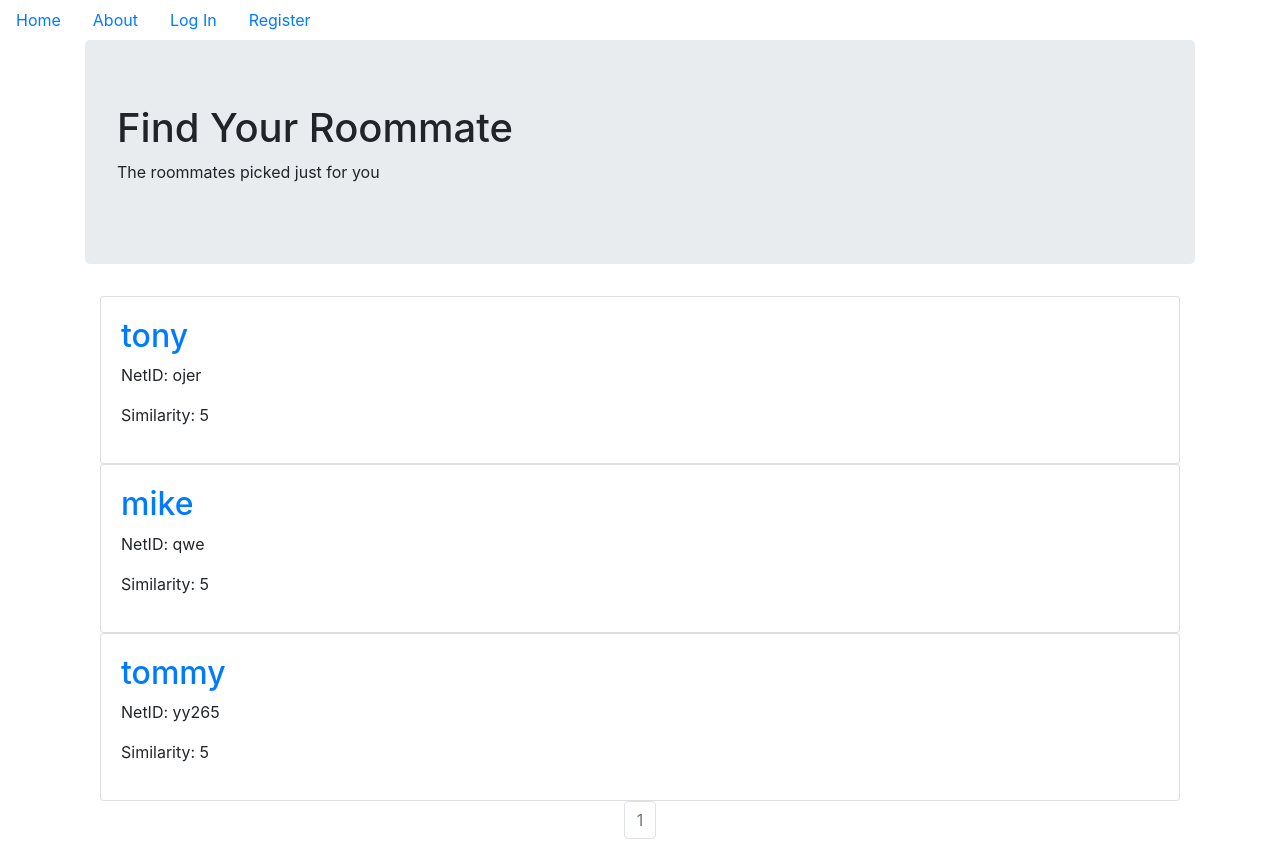
After one commit to yyntommy/CS316_Project, a Flask app: page /match in a window 1280 px wide. The commit adds this page. Run offline with Flask 2, Linux system fonts and the light colour scheme; data comes from the database, SQL or seed files in the repository; both versions use the stored data as it was after the commit; some libraries are stand-ins or nearby versions.

Commit message:
match page update

```diff
--- a/src/roommatefinder/match/views.py
+++ b/src/roommatefinder/match/views.py
@@ -1,18 +1,16 @@
 # core/views.py
-from roommatefinder.models import BlogPost
+from roommatefinder.models import User
 from flask import render_template,request,Blueprint
 
 match = Blueprint('match',__name__)
 
-@match.route('/')
+@match.route('/match')
 def index():
     page = request.args.get('page',1,type=int)
-    blog_posts = BlogPost.query.order_by(BlogPost.date.desc()).paginate(page=page,per_page=5)
-    return render_template('index.html',blog_posts=blog_posts)
+    users = User.query.order_by(User.id.desc()).paginate(page=page,per_page=5)
+    return render_template('match.html',users=users, similarity=5)
 
-@match.route('/info')
-def info():
-    return render_template('info.html')
+
 
 
 # import numpy as np
--- a/src/roommatefinder/templates/base.html
+++ b/src/roommatefinder/templates/base.html
@@ -26,9 +26,9 @@
       <li class='nav-link'>
         <a href="{{url_for('users.account')}}">Account</a>
       </li>
-      <!-- <li class='nav-link'>
-        <a href="{{url_for('users.account')}}">Account</a>
-      </li> -->
+      <li class='nav-link'>
+        <a href="{{url_for('match.index')}}">Match</a>
+      </li>
       <li class='nav-link'>
         <a href="{{url_for('blog_posts.create_post')}}">Create Post</a>
       </li>
--- /dev/null
+++ b/src/roommatefinder/templates/match.html
@@ -0,0 +1,41 @@
+{% extends "base.html" %}
+{% block content %}
+  <div class="jumbotron">
+    <h1>Find Your Roommate</h1>
+    <p>The roommates picked just for you</p>
+  </div>
+
+  <div class="container">
+
+    {% for user in users.items %}
+
+    <div class="card" >
+
+      <div class="card-body">
+
+
+        <h2><a class="card-title" href="  {{ url_for('users.user_posts', netid=user.netid) }}">{{ user.name }}</a></h2>
+        <p>NetID: {{ user.netid }}</p>
+        <p>Similarity: {{ similarity }}</p>
+      </div>
+    </div>
+
+   {% endfor %}
+
+   <nav aria-label="Page navigation example">
+     <ul class="pagination justify-content-center">
+       {% for page_num in users.iter_pages(left_edge=1, right_edge=1, left_current=1, right_current=2) %}
+          {% if users.page == page_num %}
+          <li class="page-item disabled">
+            <a class="page-link" href="{{ url_for('core.index', page=page_num) }}">{{ page_num }}</a>
+          </li>
+          {% else %}
+            <li class="page-item"><a class="page-link" href="{{ url_for('core.index', page=page_num) }}">{{ page_num }}</a></li>
+          {% endif %}
+      {% endfor %}
+    </nav>
+
+
+
+
+{% endblock %}
```
Also changed, not shown: src/roommatefinder/data.sqlite.
